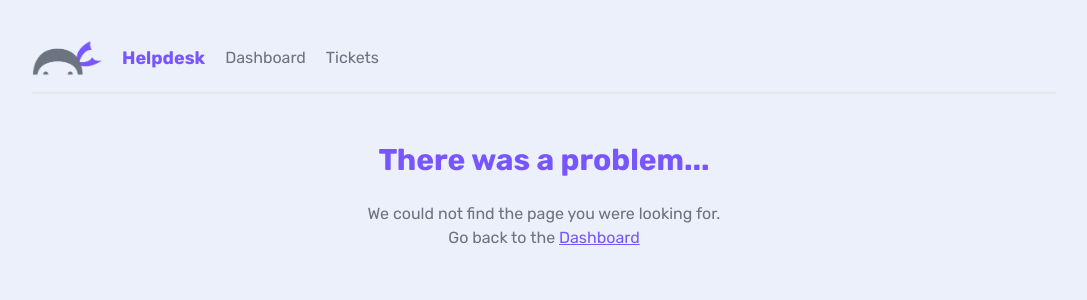
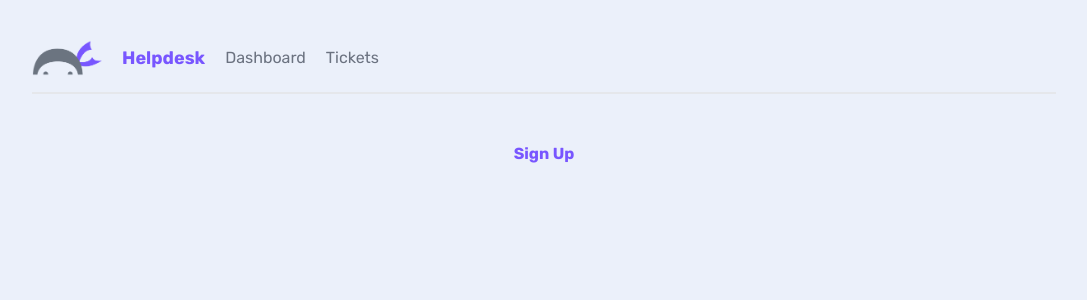
Before and after one commit to Mig-uel/helpdesk, a Next.js app: page /auth/signup in a window 1280 px wide. Before the commit this address had no page. Shown: the top 300 px of the page, without its empty margins (96-1183 px from the left). Built offline with nearby package versions, Linux system fonts and the light colour scheme.

Commit message:
feat: Add SignUp page component for user registration

```diff
--- /dev/null
+++ b/app/auth/signup/page.tsx
@@ -0,0 +1,9 @@
+const SignUp = () => {
+  return (
+    <main>
+      <h2 className='text-center'>Sign Up</h2>
+    </main>
+  )
+}
+
+export default SignUp
```
